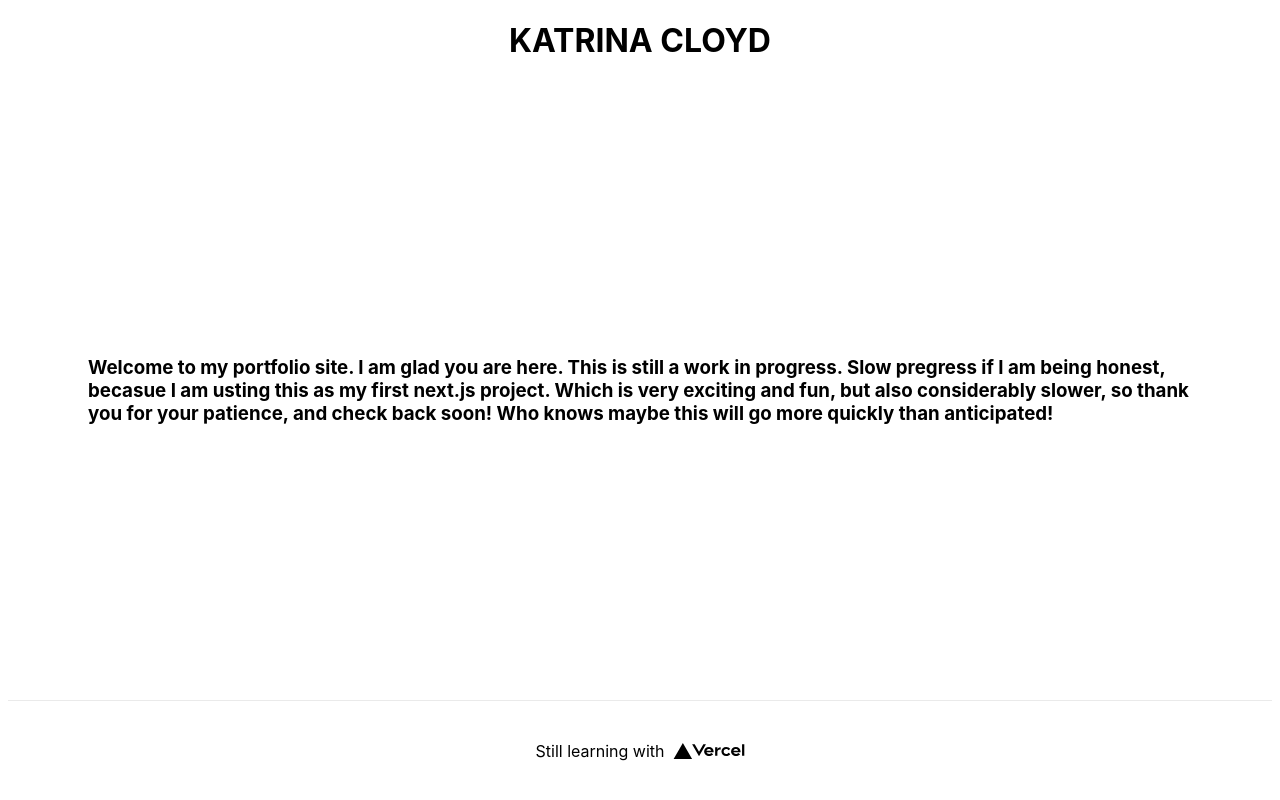
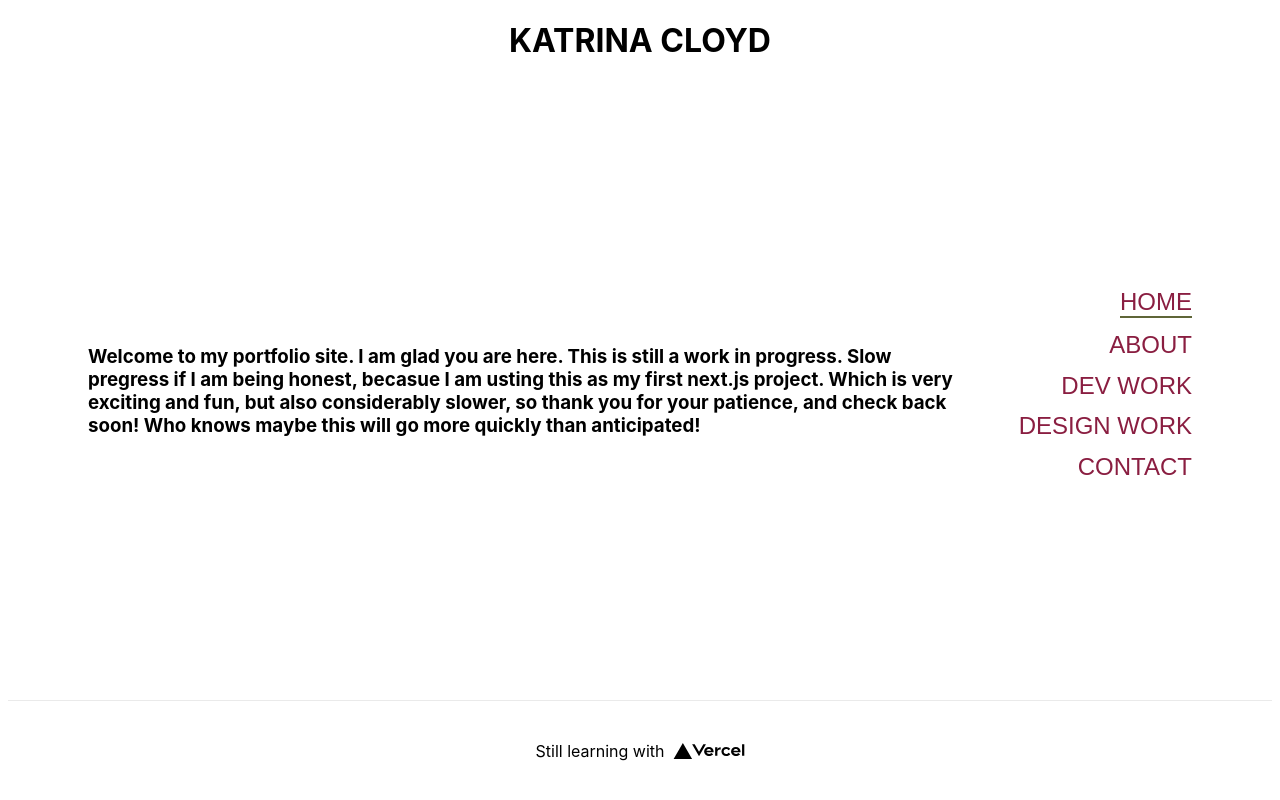
Before and after one commit to KatrinaCloyd/katrina-cloyd-portfolio, a Next.js app: page / in a window 1280 px wide. Built offline with nearby package versions, Linux system fonts and the light colour scheme.

Commit message:
add nav bar component and styling

```diff
--- a/components/navigation.js
+++ b/components/navigation.js
@@ -3,11 +3,11 @@ import Link from 'next/link'
 import styles from '../styles/Nav.module.css'
 
 
-export default function Navigation() {
+export default function Navigation(home) {
     return (
         <nav className={styles.navList}>
             <Link href='/'>
-                <a className={styles.navItem}>HOME</a>
+                <a className={home ? [styles.selected, styles.navItem].join(' ') : styles.navItem}>HOME</a>
             </Link>
             <Link href='/about'>
                 <a className={styles.navItem}>ABOUT</a>
--- a/pages/index.js
+++ b/pages/index.js
@@ -19,7 +19,7 @@ export default function Home() {
         <h3>
           Welcome to my portfolio site. I am glad you are here. This is still a work in progress. Slow pregress if I am being honest, becasue I am usting this as my first next.js project. Which is very exciting and fun, but also considerably slower, so thank you for your patience, and check back soon! Who knows maybe this will go more quickly than anticipated!
         </h3>
-        {/* <Navigation /> */}
+        <Navigation />
       </main>
 
       <footer className={styles.footer}>
--- a/styles/Nav.module.css
+++ b/styles/Nav.module.css
@@ -3,12 +3,20 @@
     display: flex;
     flex-direction: column;
     align-items: flex-end;
-
 }
 
 .navItem{
     font-family: 'Barlow Semi Condensed', sans-serif;
     font-size: 1.5rem;
     color: rgb(138, 30, 65);
+    margin-bottom: .8rem;
+}
 
+.selected{
+    border-bottom: 2px solid rgb(95, 102, 56);
+    /* add animation for underline to swipe in and out  */
 }
+
+.navItem:hover{
+    color: rgb(95, 102, 56);
+}
```
